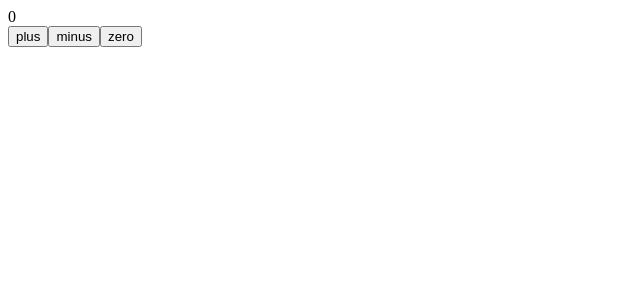
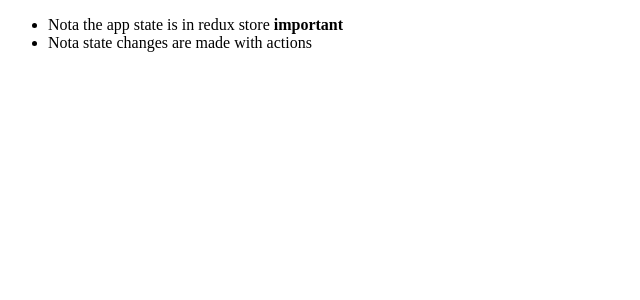
Before and after one commit to larcondo/fullstackopen-part06, a React (Vite) app: page / in a window 1280 px wide. Shown: the top 300 px of the page, without its empty margins (0-640 px from the left). Built offline with nearby package versions, Linux system fonts and the light colour scheme.

Commit message:
change to noteApp with redux and testing libraries

```diff
--- a/src/main.jsx
+++ b/src/main.jsx
@@ -1,32 +1,39 @@
 import React from 'react'
 import ReactDOM from 'react-dom/client'
+import noteReducer from './reducers/noteReducer'
 
 import { createStore } from 'redux'
 
-const counterReducer = (state = 0, action) => {
-  switch (action.type) {
-    case 'INCREMENT':
-      return state + 1
-    case 'DECREMENT':
-      return state - 1
-    case 'ZERO':
-      return 0
-    default:
-      return state
+const store = createStore(noteReducer)
+
+store.dispatch({
+  type: 'NEW_NOTE',
+  payload: {
+    content: 'the app state is in redux store',
+    important: true,
+    id: 1
   }
-}
+})
 
-const store = createStore(counterReducer)
+store.dispatch({
+  type: 'NEW_NOTE',
+  payload: {
+    content: 'state changes are made with actions',
+    important: false,
+    id: 2
+  }
+})
 
 const App = () => {
   return(
     <div>
-      <div>
-        { store.getState() }
-      </div>
-      <button onClick={e => store.dispatch({ type: 'INCREMENT' })}>plus</button>
-      <button onClick={e => store.dispatch({ type: 'DECREMENT' })}>minus</button>
-      <button onClick={e => store.dispatch({ type: 'ZERO' })}>zero</button>
+      <ul>
+        { store.getState().map( note =>
+          <li key={note.id}>
+            Nota { note.content } <strong>{ note.important ? 'important' : '' }</strong>
+          </li>
+        )}
+      </ul>
     </div>
   )
 }
--- /dev/null
+++ b/src/reducers/noteReducer.js
@@ -0,0 +1,20 @@
+const noteReducer = (state = [], action) => {
+  switch (action.type) {
+    case 'NEW_NOTE':
+      return state.concat(action.payload)
+    case 'TOGGLE_IMPORTANCE':
+      const id = action.payload.id
+      const noteToChange = state.find(n => n.id === id)
+      const changedNote = {
+        ...noteToChange,
+        important: !noteToChange.important
+      }
+      return state.map( note =>
+        note.id !== id ? note : changedNote
+      )
+    default:
+      return state
+  }
+}
+
+export default noteReducer
```
Also changed, not shown: package.json (+7 -1 lines), .babelrc (added), .eslintrc.cjs, 2 other files (tests, documents, lock files or other folders).
